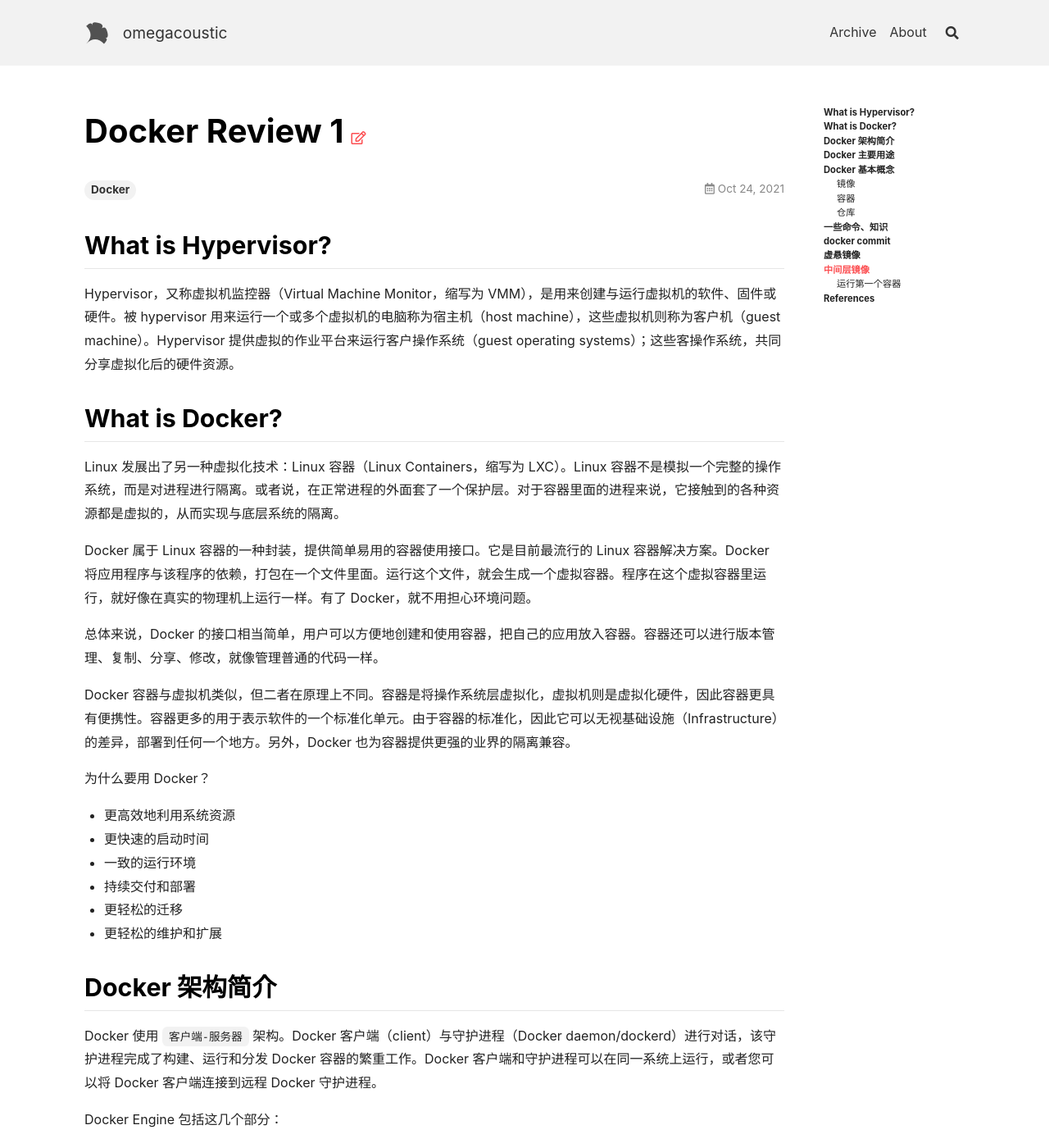
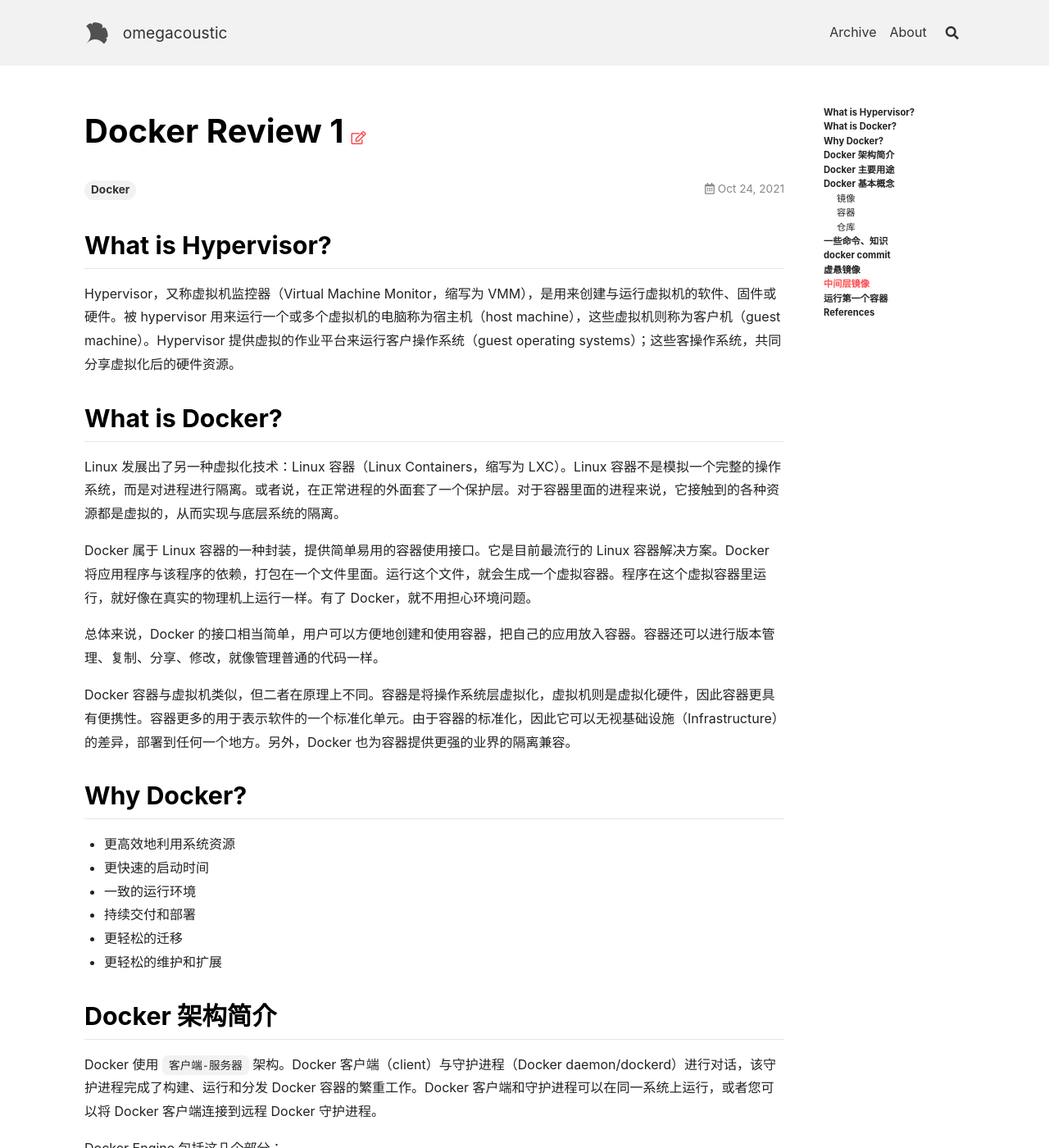
Before and after one commit to oskak/oskak.github.io, a Jekyll site: the page built from _posts/2021-10-24-docker-review-1.md, in a window 1280 px wide and 1400 px high. Shown: the whole window at 82% size. Built offline with Jekyll 4.4.1, drawn with Linux system fonts in a browser that asks for light colours; nearby versions of some CDN libraries.

Commit message:
fix section

````diff
--- a/_posts/2021-10-24-docker-review-1.md
+++ b/_posts/2021-10-24-docker-review-1.md
@@ -15,7 +15,7 @@ Docker 属于 Linux 容器的一种封装，提供简单易用的容器使用接
 
 Docker 容器与虚拟机类似，但二者在原理上不同。容器是将操作系统层虚拟化，虚拟机则是虚拟化硬件，因此容器更具有便携性。容器更多的用于表示软件的一个标准化单元。由于容器的标准化，因此它可以无视基础设施（Infrastructure）的差异，部署到任何一个地方。另外，Docker 也为容器提供更强的业界的隔离兼容。
 
-为什么要用 Docker？
+## Why Docker?
 - 更高效地利用系统资源
 - 更快速的启动时间
 - 一致的运行环境
@@ -111,7 +111,7 @@ $ docker image prune #用命令删除
 $ docker image ls -a
 ```
 
-### 运行第一个容器
+## 运行第一个容器
 以 `ubuntu:18.04` 镜像为基础启动并运行一个容器。如果打算启动里面的 `bash` 并且进行交互式操作的话，可以执行下面的命令：
 ```
 $ docker run -it --rm ubuntu:18.04 bash
````
